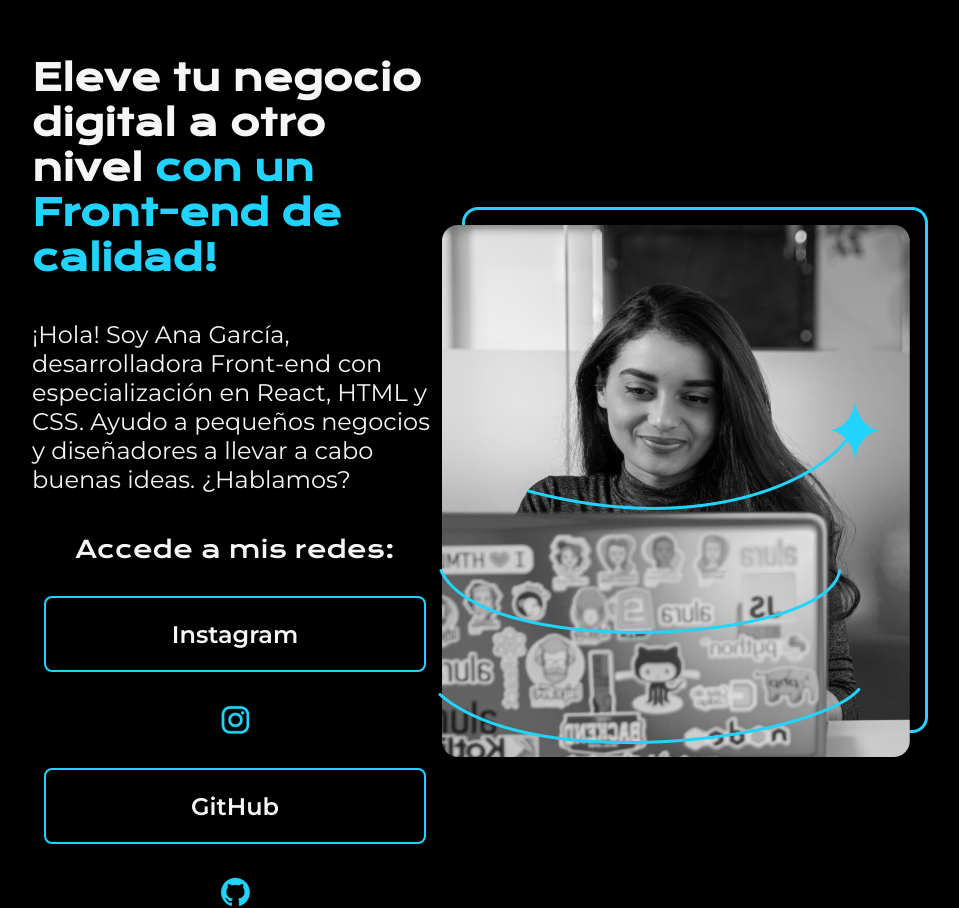
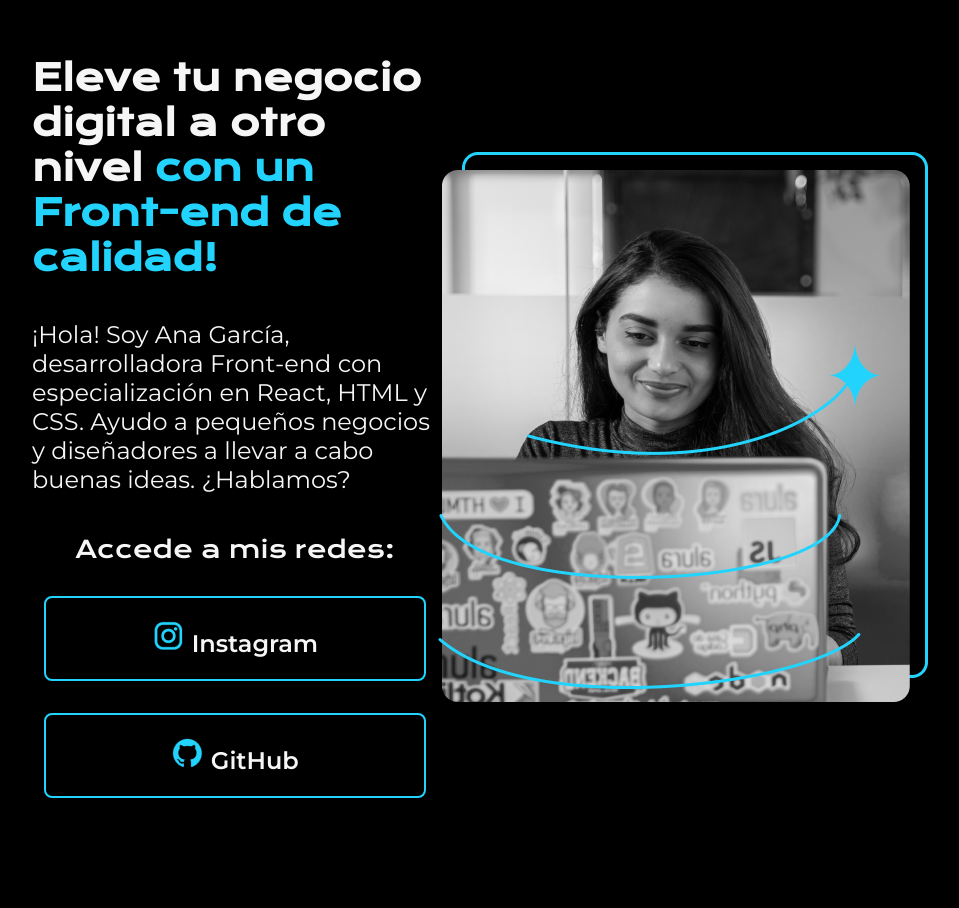
Before and after one commit to ElianaMendez/pagina_presentacion, a plain HTML site: page index.html in a window 1280 px wide. Shown: the part 137-1045 px from the top of the page, without its empty margins (160-1119 px from the left). After the commit the page ends 992 px from the top, so only its background shows below. Drawn offline with nearby package versions, Linux system fonts and the light colour scheme.

Commit message:
Ajuste logo Instagram y Github

```diff
--- a/index.html
+++ b/index.html
@@ -24,10 +24,12 @@
             </p>
             <div class="presentacion__enlaces">
                 <h2 class="presentacion__enlaces__subtitulos">Accede a mis redes:</h2>
-                <a class="presentacion__enlaces__link" href="https://instagram.com/">Instagram</a>
-                <img src="assets/instagram.png">
-                <a class="presentacion__enlaces__link" href="https://github.com/">GitHub</a>
-                <img src="./assets/github.png">
+                <a class="presentacion__enlaces__link" href="https://instagram.com/">
+                    <img src="assets/instagram.png">
+                    Instagram</a>
+                <a class="presentacion__enlaces__link" href="https://github.com/">
+                    <img src="./assets/github.png">
+                    GitHub</a>
             </div>
         </section>
             <img src="Imagem.png" alt="Foto de Ana García desarrolando un proyecto">
```
